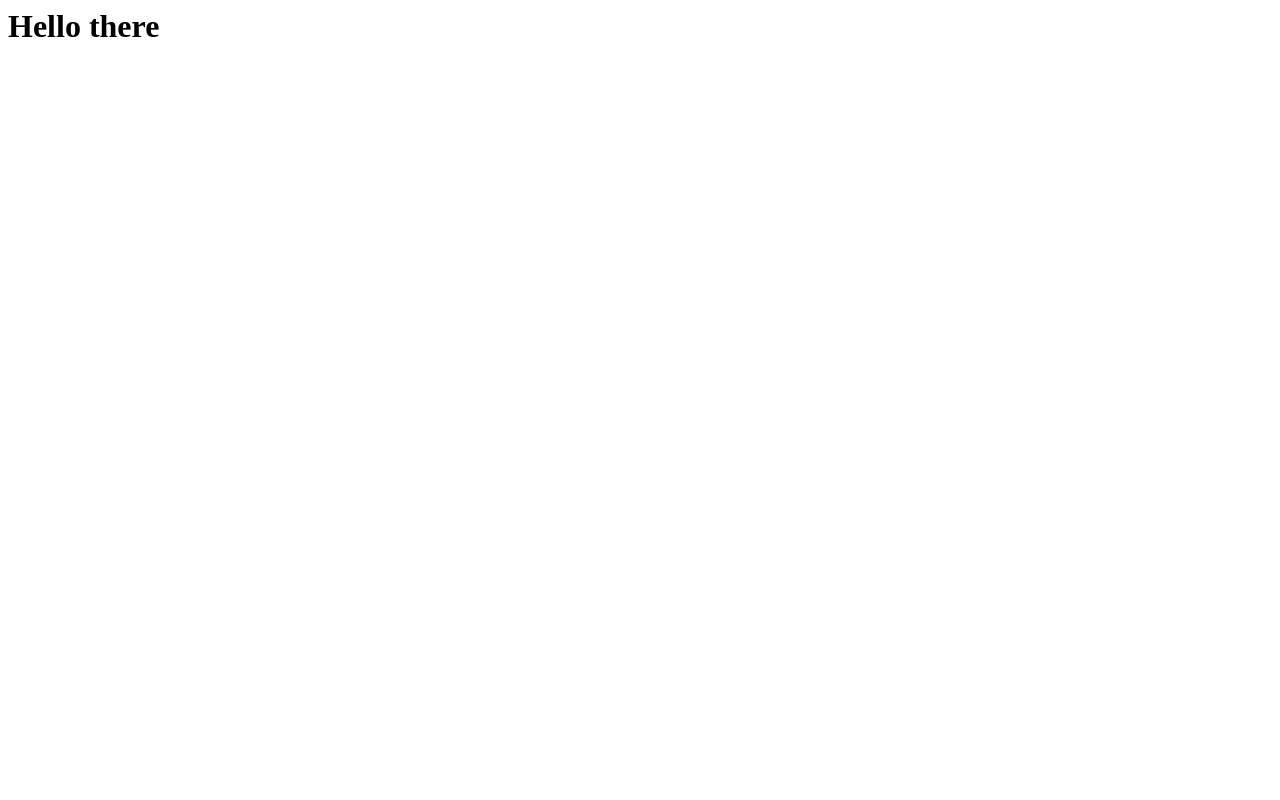
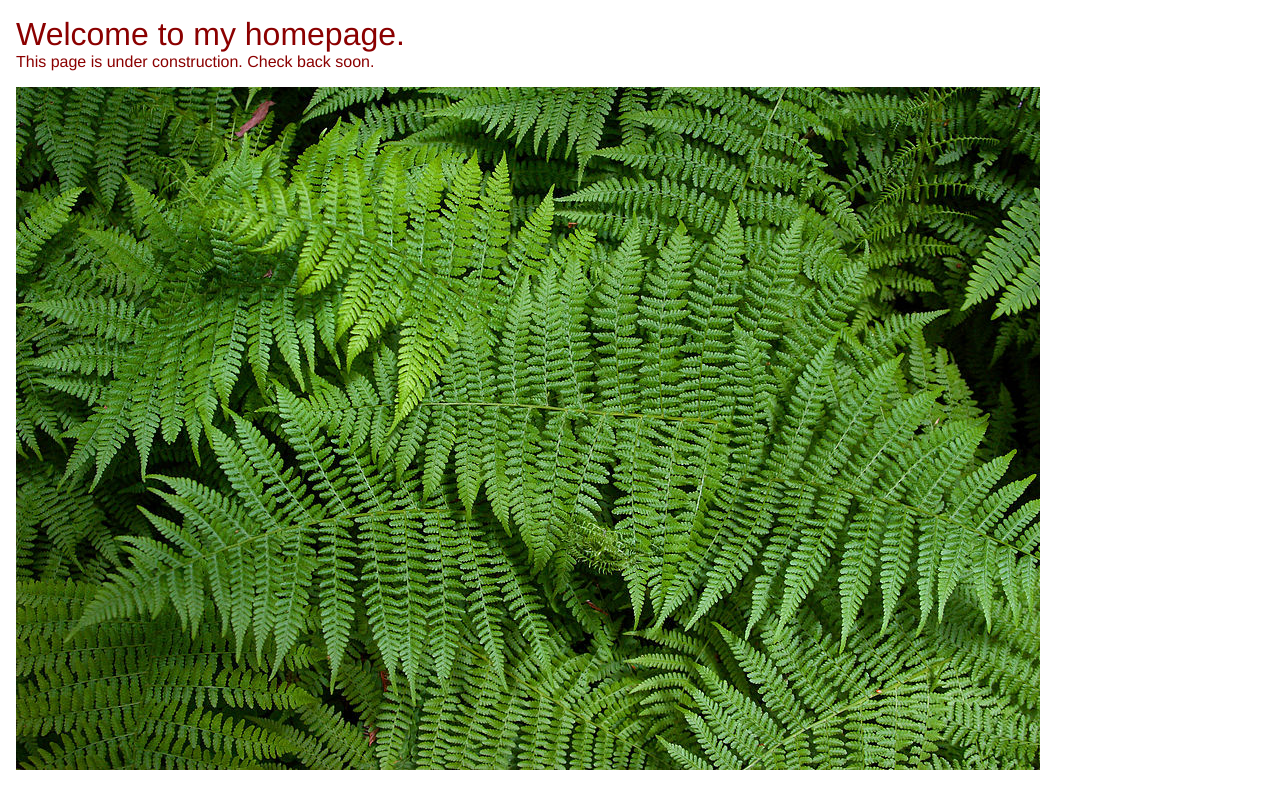
Before and after one commit to srancourt19/srancourt19.github.io, a plain HTML site: page index.html in a window 1280 px wide. Drawn offline with Linux system fonts and the light colour scheme.

Commit message:
uploading Ians template

```diff
--- a/index.html
+++ b/index.html
@@ -1 +1,15 @@
-<h1>Hello there</h1>
+<!DOCTYPE html>
+<head>
+  <meta charset="utf-8">
+  <meta name="description" content="My personal webpage">
+  <meta name="viewport" content="width=device-width, initial-scale=1">
+  <link href="style.css" rel="stylesheet">
+  <title>This is my personal space</title>
+</head>
+<body>
+	<main>
+		<h1>Welcome to my homepage.</h1>
+		<p>This page is under construction. Check back soon.</p>
+		<img src="images/fern.jpg" alt="fern">
+	</main>
+</body>
--- /dev/null
+++ b/style.css
@@ -0,0 +1,21 @@
+body {
+	margin: 0;
+	padding: 0;
+	font-family: helvetica, sans-serif;
+	background-color: white;
+	color: darkred;
+}
+main {
+	padding: 1em;
+}
+img {
+	max-width: 100%;
+	height: auto;
+}
+h1 {
+	font-weight: 400;
+	margin: 0;
+}
+p {
+	margin: 0 0 1em 0;
+}
```
Also changed, not shown: images/fern.jpg (added).
